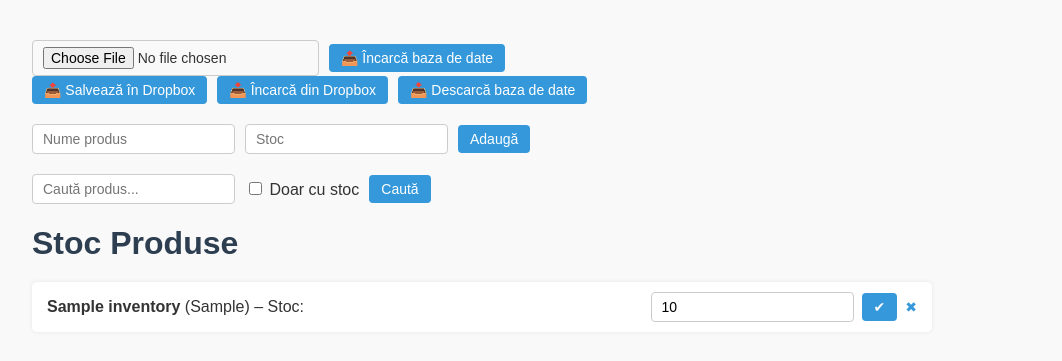
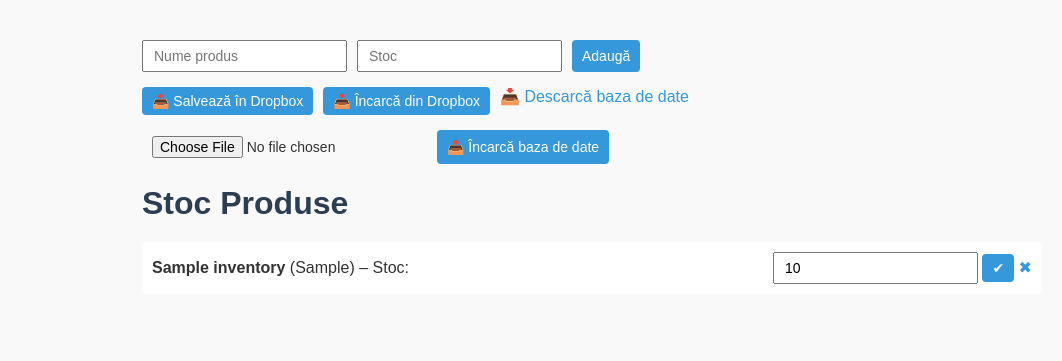
Before and after one commit to gsmcontactct/stock-web-app, a Flask app: page / in a window 1280 px wide. Shown: the top 361 px of the page, without its empty margins (48-1110 px from the left). Run offline with Flask 3, Linux system fonts and the light colour scheme; tables that the repository leaves empty hold one stand-in row (values such as "Sample post").

Commit message:
Style and Index fixed

```diff
--- a/static/style.css
+++ b/static/style.css
@@ -12,105 +12,62 @@ h1 {
 }
 
 .container {
-    width: 100%;
     max-width: 900px;
-    margin-left: 40px;
-    margin-right: auto;
+    margin: auto;
 }
 
 .top-bar {
     display: flex;
-    justify-content: space-between;
-    align-items: flex-start;
-    gap: 20px;
-    flex-wrap: wrap;
+    flex-direction: column;
+    gap: 15px;
     margin-bottom: 20px;
 }
 
 .form-row {
     display: flex;
-    align-items: center;
     gap: 10px;
     flex-wrap: wrap;
 }
 
-input[type="text"],
-input[type="number"],
-input[type="search"],
-input[type="file"] {
+input, button {
     padding: 6px 10px;
-    border: 1px solid #ccc;
-    border-radius: 4px;
     font-size: 14px;
 }
 
 button {
-    padding: 6px 12px;
-    background-color: #3498db;
+    background: #3498db;
     color: white;
     border: none;
     border-radius: 4px;
-    font-size: 14px;
     cursor: pointer;
 }
 
 button:hover {
-    background-color: #2980b9;
+    background: #2980b9;
 }
 
 .db-buttons {
     display: flex;
     gap: 10px;
     flex-wrap: wrap;
-    margin-bottom: 20px;
 }
 
 a {
     color: #3498db;
     text-decoration: none;
-    font-size: 14px;
-}
-
-a:hover {
-    text-decoration: underline;
 }
 
 ul.product-list {
     list-style: none;
     padding: 0;
-    margin-top: 20px;
 }
 
 li.product-item {
     background: white;
+    padding: 10px;
     margin-bottom: 10px;
-    padding: 10px 15px;
     border-radius: 5px;
-    box-shadow: 0 0 5px rgba(0,0,0,0.08);
     display: flex;
     justify-content: space-between;
     align-items: center;
-    flex-wrap: wrap;
 }
-
-.product-info {
-    flex: 1 1 200px;
-}
-
-.product-actions {
-    display: flex;
-    gap: 8px;
-    align-items: center;
-}
-
-@media (max-width: 700px) {
-    .top-bar {
-        flex-direction: column;
-        align-items: stretch;
-    }
-
-    .container {
-        margin-left: 20px;
-        margin-right: 20px;
-    }
-}
--- a/templates/index.html
+++ b/templates/index.html
@@ -8,19 +8,6 @@
 <body>
 <div class="container">
 
-    <!-- DATABASE + DROPBOX (same idea as first app) -->
-    <form action="/upload-db" method="POST" enctype="multipart/form-data" class="form-row">
-        <input type="file" name="file" required>
-        <button type="submit">📤 Încarcă baza de date</button>
-    </form>
-
-    <div class="db-buttons">
-        <a href="/save-dropbox"><button type="button">📤 Salvează în Dropbox</button></a>
-        <a href="/load-dropbox"><button type="button">📥 Încarcă din Dropbox</button></a>
-        <a href="/download-db"><button type="button">📥 Descarcă baza de date</button></a>
-    </div>
-
-    <!-- ADD + SEARCH -->
     <div class="top-bar">
         <form class="form-row" method="post" action="/add">
             <input type="text" name="name" placeholder="Nume produs" required>
@@ -28,35 +15,38 @@
             <button type="submit">Adaugă</button>
         </form>
 
-        <form class="form-row" method="get" action="/search">
-            <input type="search" name="q" placeholder="Caută produs..." value="{{ search or '' }}">
-            <label>
-                <input type="checkbox" name="in_stock_only" {% if in_stock_only %}checked{% endif %}>
-                Doar cu stoc
-            </label>
-            <button type="submit">Caută</button>
+        <div class="db-buttons">
+            <form method="post" action="/save-dropbox">
+                <button type="submit">📤 Salvează în Dropbox</button>
+            </form>
+            <form method="post" action="/load-dropbox">
+                <button type="submit">📥 Încarcă din Dropbox</button>
+            </form>
+            <a href="/download-db">📥 Descarcă baza de date</a>
+        </div>
+
+        <form class="form-row" method="post" action="/upload-db" enctype="multipart/form-data">
+            <input type="file" name="file" required>
+            <button type="submit">📤 Încarcă baza de date</button>
         </form>
     </div>
 
     <h1>Stoc Produse</h1>
 
-    <!-- PRODUCT LIST -->
     <ul class="product-list">
-        {% for product in products %}
+        {% for p in products %}
         <li class="product-item">
             <div class="product-info">
-                <strong>{{ product[1] }}</strong> ({{ product[2] }}) – Stoc:
+                <strong>{{ p[1] }}</strong> ({{ p[2] }}) – Stoc:
             </div>
-
-            <form method="post" action="/update/{{ product[0] }}" class="product-actions">
-                <input type="number" name="stock" value="{{ product[3] }}" min="0">
+            <form method="post" action="/update/{{ p[0] }}" class="product-actions">
+                <input type="number" name="stock" value="{{ p[3] }}" min="0">
                 <button type="submit">✔</button>
-                <a href="/delete/{{ product[0] }}"
-                   onclick="return confirm('Sigur vrei să ștergi produsul {{ product[1] }}?')">✖</a>
+                <a href="/delete/{{ p[0] }}" onclick="return confirm('Ștergi produsul?')">✖</a>
             </form>
         </li>
         {% else %}
-        <li style="text-align:center;">Nimic găsit.</li>
+        <li>Nimic găsit.</li>
         {% endfor %}
     </ul>
 
```
